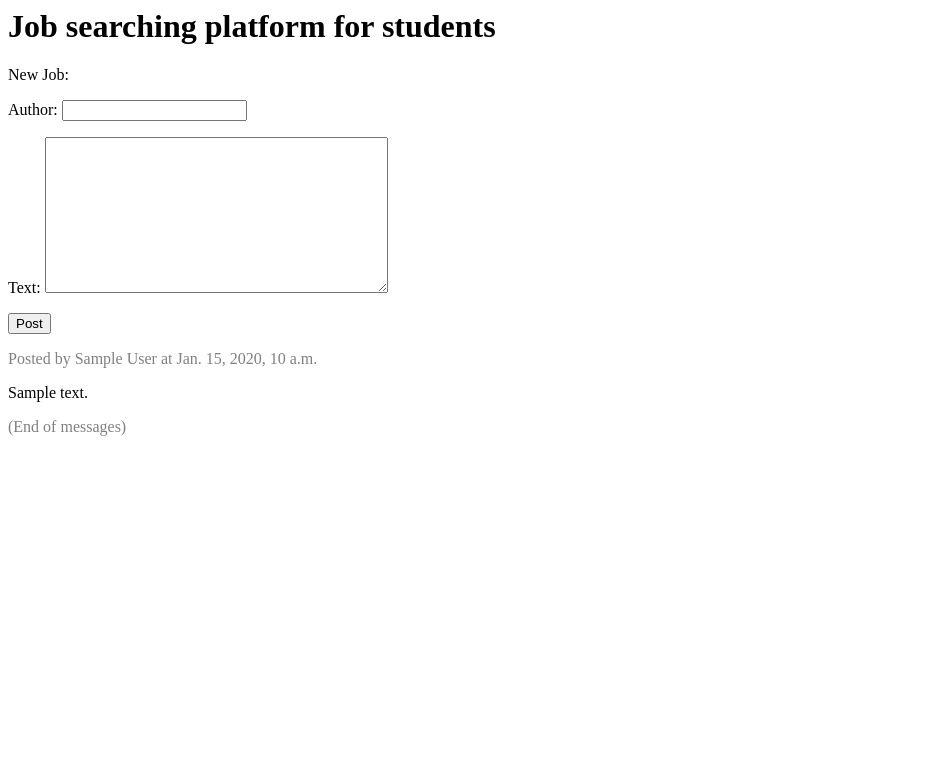
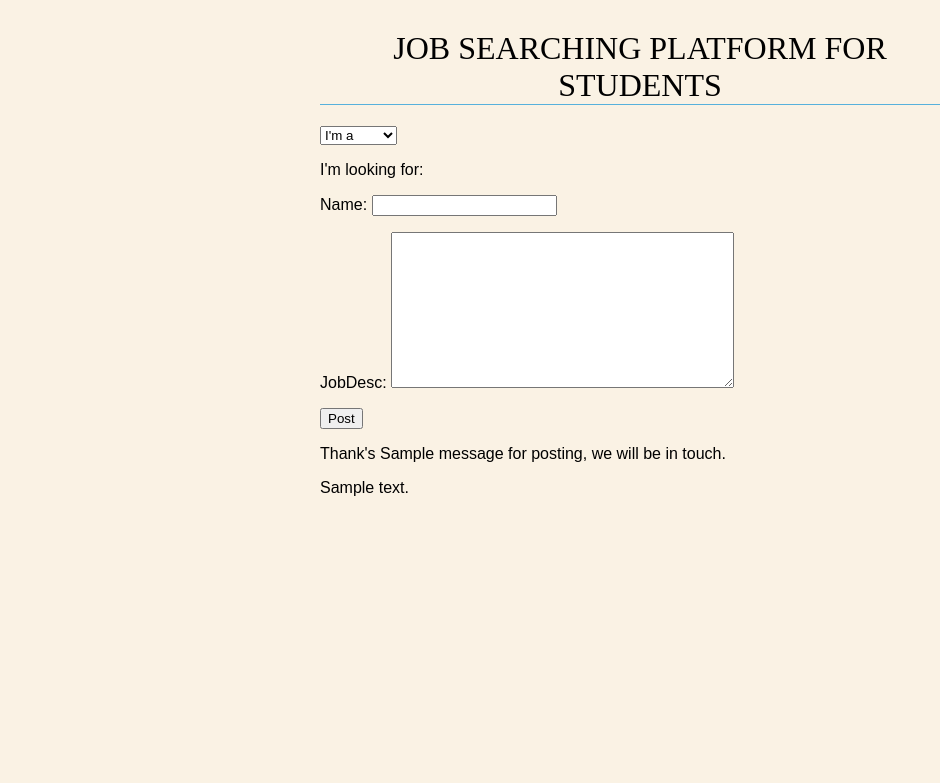
Before and after one commit to redhat-beyond/Side-Hustle, a Django app: template jobboard/templates/jobboard/board.html in a window 1280 px wide. Shown: the top 783 px of the page, without its empty margins (0-940 px from the left). Run offline with Django 3.2, Linux system fonts and the light colour scheme; the template is opened without the code that fills it: values that come from a table or form of the project are taken from there, others are empty; tables that the repository leaves empty hold one stand-in row (values such as "Sample post").

Commit message:
adding django form to the site

```diff
--- a/jobboard/forms.py
+++ b/jobboard/forms.py
@@ -5,4 +5,4 @@ from .models import Message
 class MessageForm(forms.ModelForm):
     class Meta:
         model = Message
-        fields = ('author', 'text')
+        fields = ('name', 'jobDesc')
--- a/jobboard/models.py
+++ b/jobboard/models.py
@@ -3,6 +3,6 @@ from django.utils import timezone
 
 
 class Message(models.Model):
-    author = models.CharField(max_length=200)
-    text = models.TextField()
+    name = models.CharField(max_length=200)
+    jobDesc = models.TextField()
     date = models.DateTimeField(default=timezone.now)
--- a/jobboard/templates/jobboard/board.html
+++ b/jobboard/templates/jobboard/board.html
@@ -1,26 +1,49 @@
 <html>
 <head>
     <title>Side Hustle</title>
+
     <style type="text/css">
 .author, .eom { color: grey }
 
-    </style>
+body {
+  background-color: #faf2e4;
+  margin: 0 25%;
+  font-family: sans-serif;
+  }
+
+h1 {
+  text-align: center;
+  font-family: serif;
+  font-weight: normal;
+  text-transform: uppercase;
+  border-bottom: 1px solid #57b1dc;
+  margin-top: 30px;
+}
+</style>
+
 </head>
 <body>
 <h1>Job searching platform for students</h1>
+<select>
+    <option style="display:none;" selected>I'm a</option>
+    <option>Student</option>
+    <option>Recruiter</option>
+</select>
+
 <div class="newfrm">
-    <p class="newmsg">New Job:</p>
+ <p class="newmsg">I'm looking for:</p>
     <form method="POST">
         {% csrf_token %}
         {{ form.as_p }}
         <input type="submit" value="Post">
     </form>
 </div>
+
 <div class="message">
-    <p class="author">
-        Posted by {{message.author}} at {{message.date}}
+    <p class="name">
+        Thank's {{message.name}} for posting, we will be in touch.
     </p>
-    <p>{{ message.text }}</p>
+    <p>{{ message.jobDesc }}</p>
 </div>
-<p class="EOM">(End of messages)</p>
+<p class="EOM"></p>
 </body>
```
